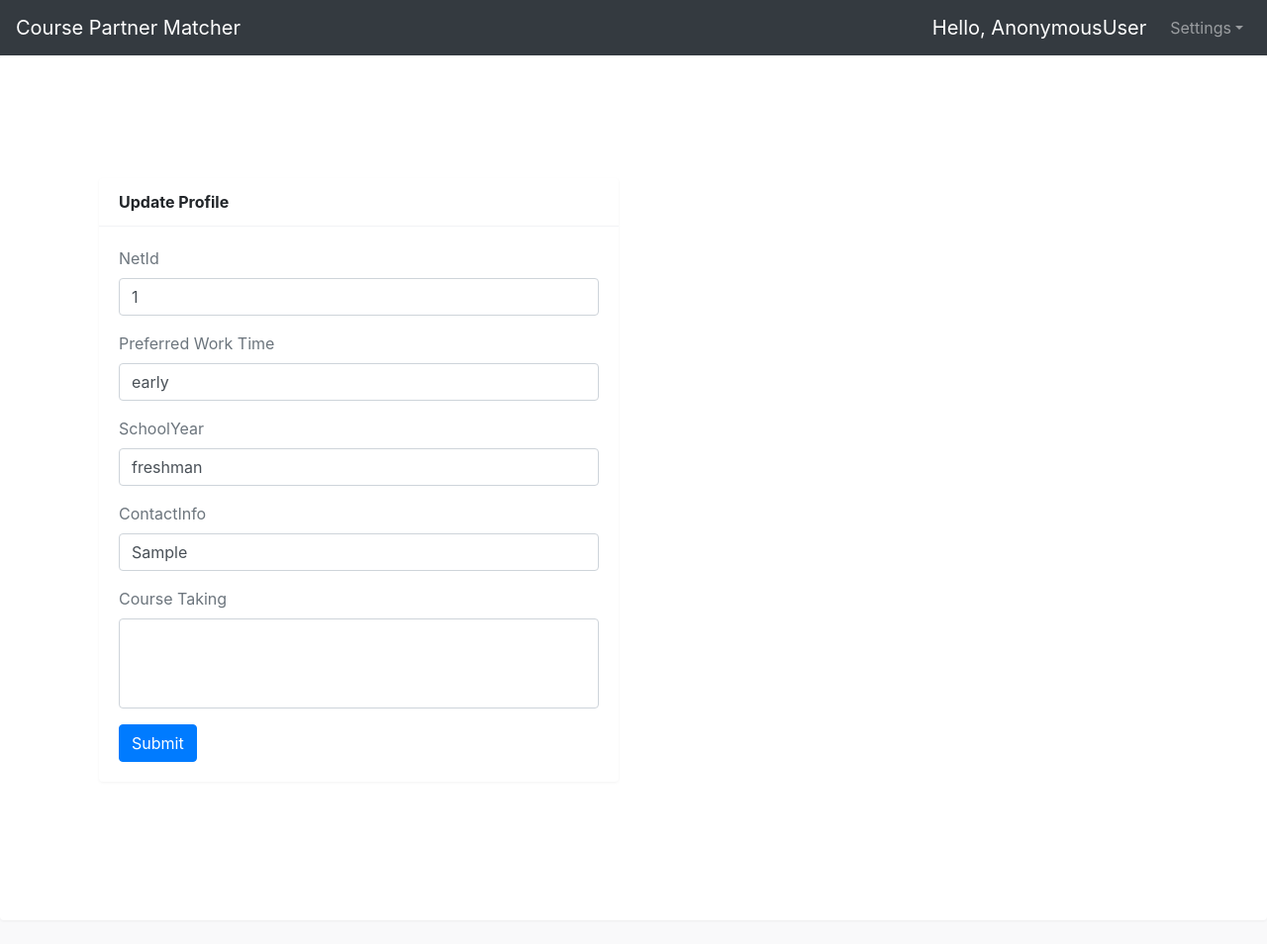
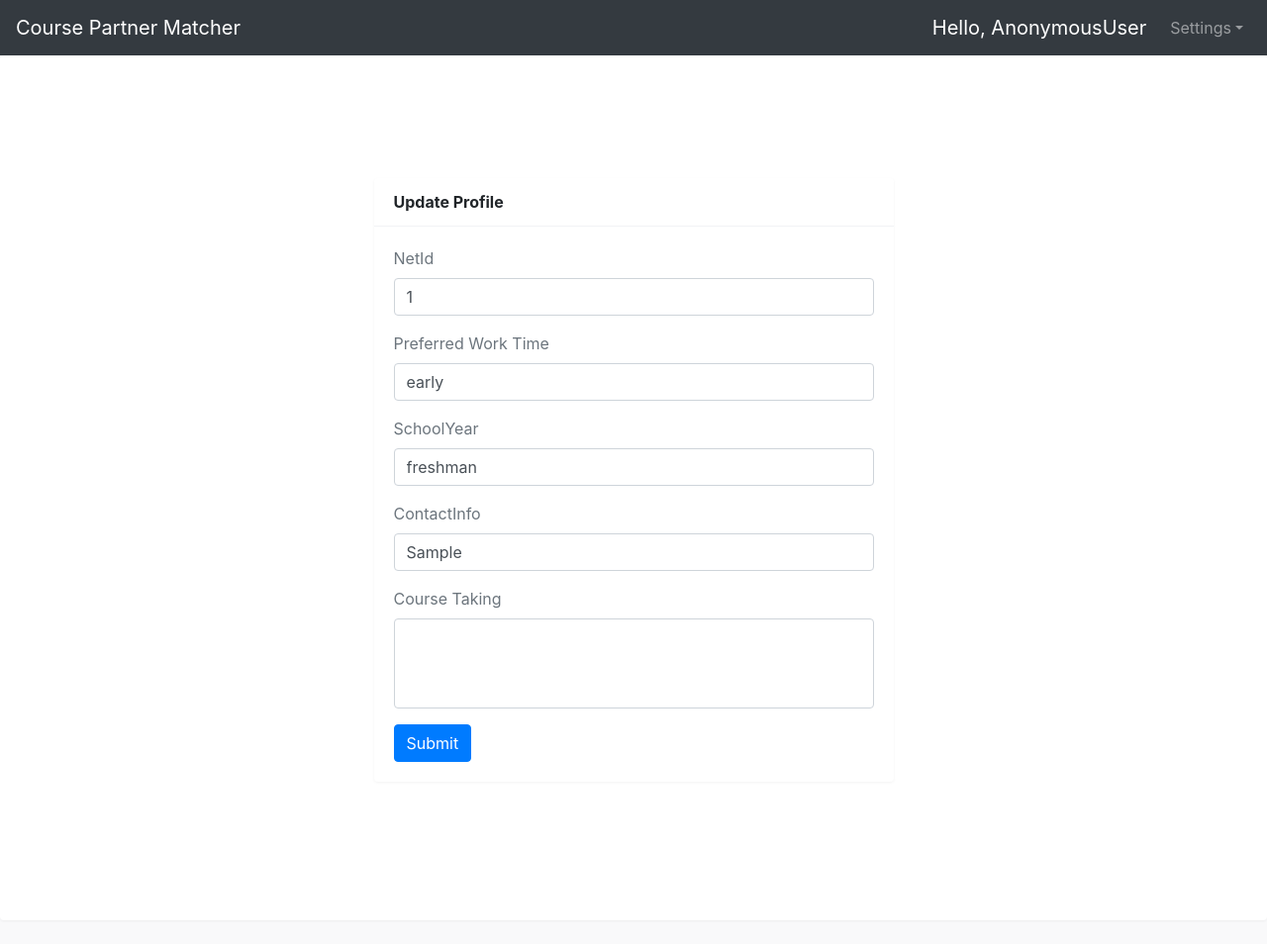
Before and after one commit to jialen2/Course_Partner_Matcher, a Django app: page /update_profile/1/ in a window 1280 px wide. Shown: the whole page at 99% size. Run offline with Django 3.2, Linux system fonts and the light colour scheme; tables that the repository leaves empty hold one stand-in row (values such as "Sample post"); lists and menus that the app fills with data are empty; some libraries are stand-ins or nearby versions.

Commit message:
center update

```diff
--- a/official/CoursePartnerMatcher/templates/update_profile.html
+++ b/official/CoursePartnerMatcher/templates/update_profile.html
@@ -85,7 +85,7 @@
         <div class="page-content page-container" id="page-content">
             <div class="padding">
                 <div class="row">
-                    <div class="col-md-6">
+                    <div class="col-md-6" style="margin:0 auto">
                         <div class="card">
                             <div class="card-header"><strong>Update Profile</strong></div>
                             <div class="card-body">
```
